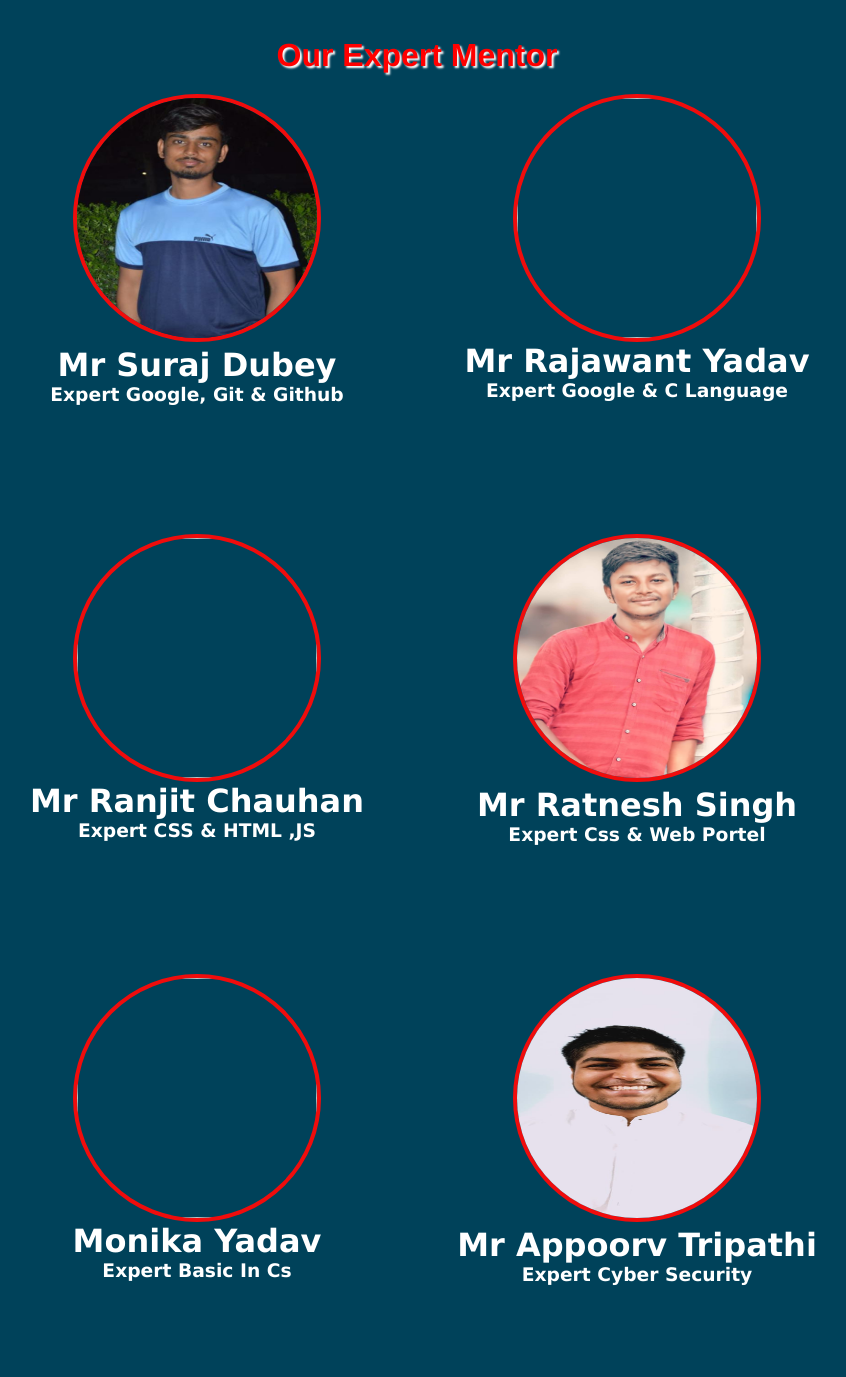
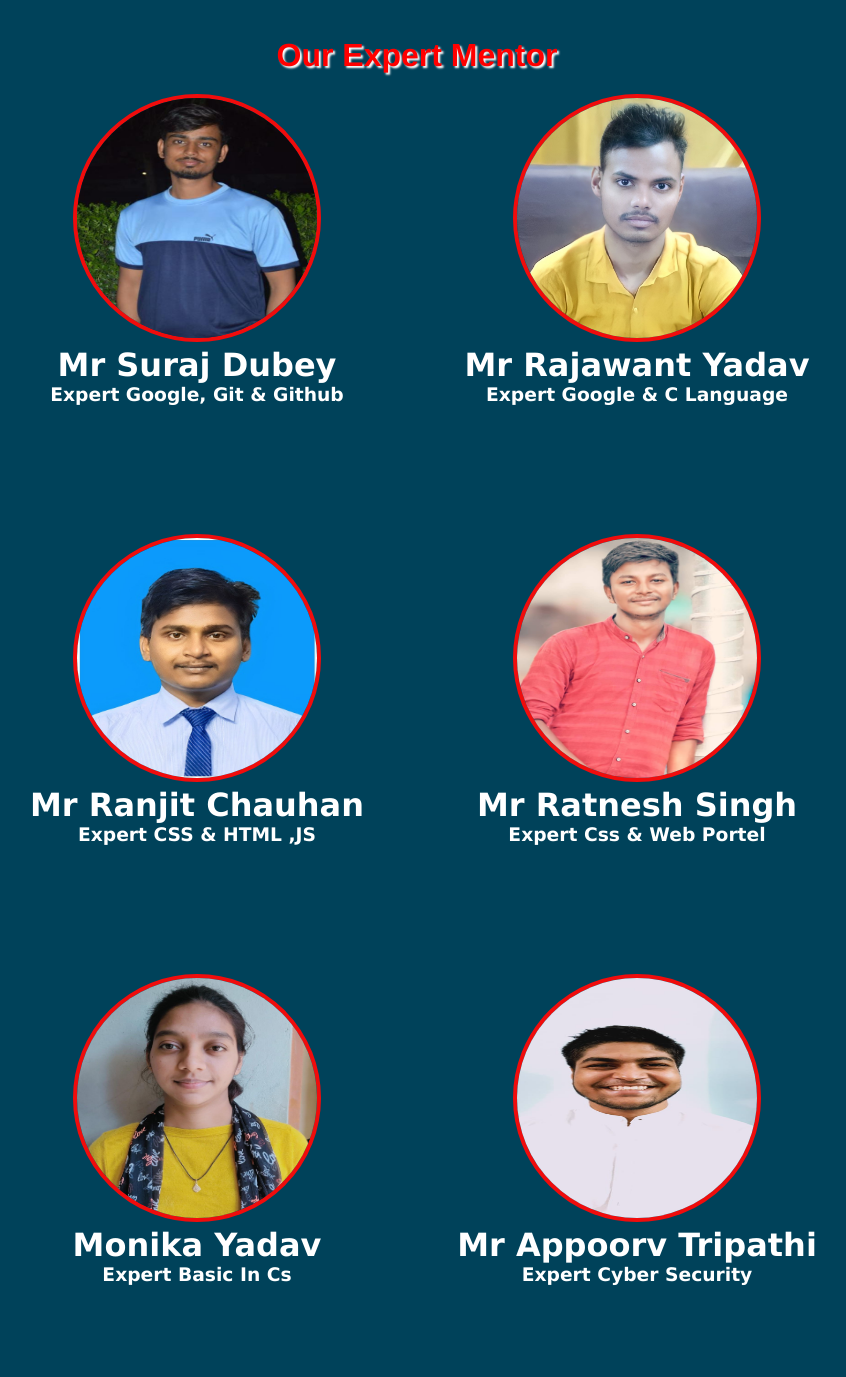
Before and after one commit to Suraj-eng-ai/Mentorship-program, a plain HTML site: page index.html in a window 1280 px wide. Shown: the part 1072-2449 px from the top of the page, without its empty margins (223-1069 px from the left). Drawn offline with Linux system fonts and the light colour scheme; the site is published under a folder, as on GitHub Pages, so addresses that start at the root find nothing; a script that the page names is missing.

Commit message:
Update index.html
d

```diff
--- a/index.html
+++ b/index.html
@@ -62,11 +62,11 @@
             <h1>Mr Suraj Dubey</h1><h3>
                 Expert Google, Git & Github
             </h3></div>
-            <div class="img"><img src="/rajawant yadav.JPG" alt="" srcset=""  width="240" height="240px">
+            <div class="img"><img src="rajawant yadav.JPG" alt="" srcset=""  width="240" height="240px">
                 <h1>Mr Rajawant yadav</h1><h3>
                     Expert Google &  C language
                 </h3></div>
-           <div class="img"> <img src="/ranjit.jpg" alt=""  width="240" height="240px">
+           <div class="img"> <img src="ranjit.jpg" alt=""  width="240" height="240px">
             <h1>Mr  Ranjit Chauhan</h1><h3>
                 Expert CSS & HTML ,jS
             </h3></div>
@@ -74,7 +74,7 @@
             <h1>Mr ratnesh singh</h1><h3>
                 Expert Css & web portel
             </h3></div>
-            <div class="img"><img src="/monika yadav.jpeg" alt="" srcset=""  width="240" height="240px">
+            <div class="img"><img src="monika yadav.jpeg" alt="" srcset=""  width="240" height="240px">
                 <h1>Monika yadav</h1><h3>
                     Expert Basic in Cs
                 </h3></div>
```
